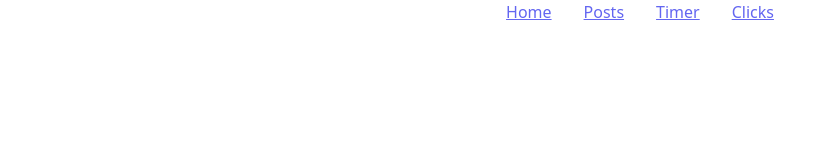
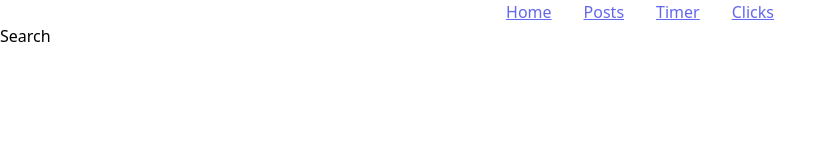
Before and after one commit to manav1911/FullStack-Course, a React (Create React App) app in the folder client/: page / in a window 1280 px wide. Shown: the top 160 px of the page, without its empty margins (0-836 px from the left). Built offline with nearby package versions, Linux system fonts and the light colour scheme.

Commit message:
Debouncing

```diff
--- a/client/src/components/Home.jsx
+++ b/client/src/components/Home.jsx
@@ -18,6 +18,7 @@ const Home = () => {
 
   return (
     <div>
+      <h1>Search</h1>
       <input onChange={handleChange} type="text" />
       <div>{name}</div>
     </div>
```
